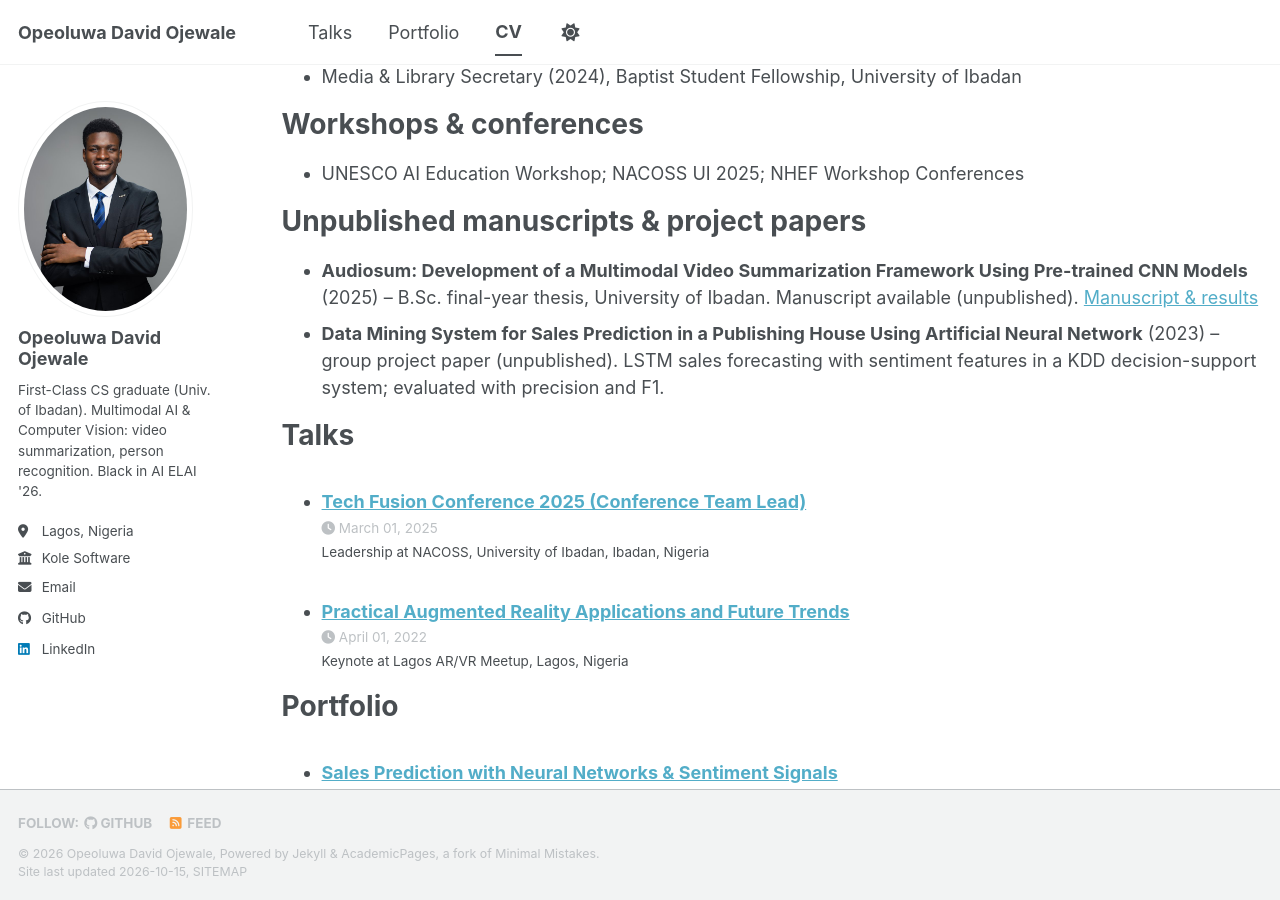
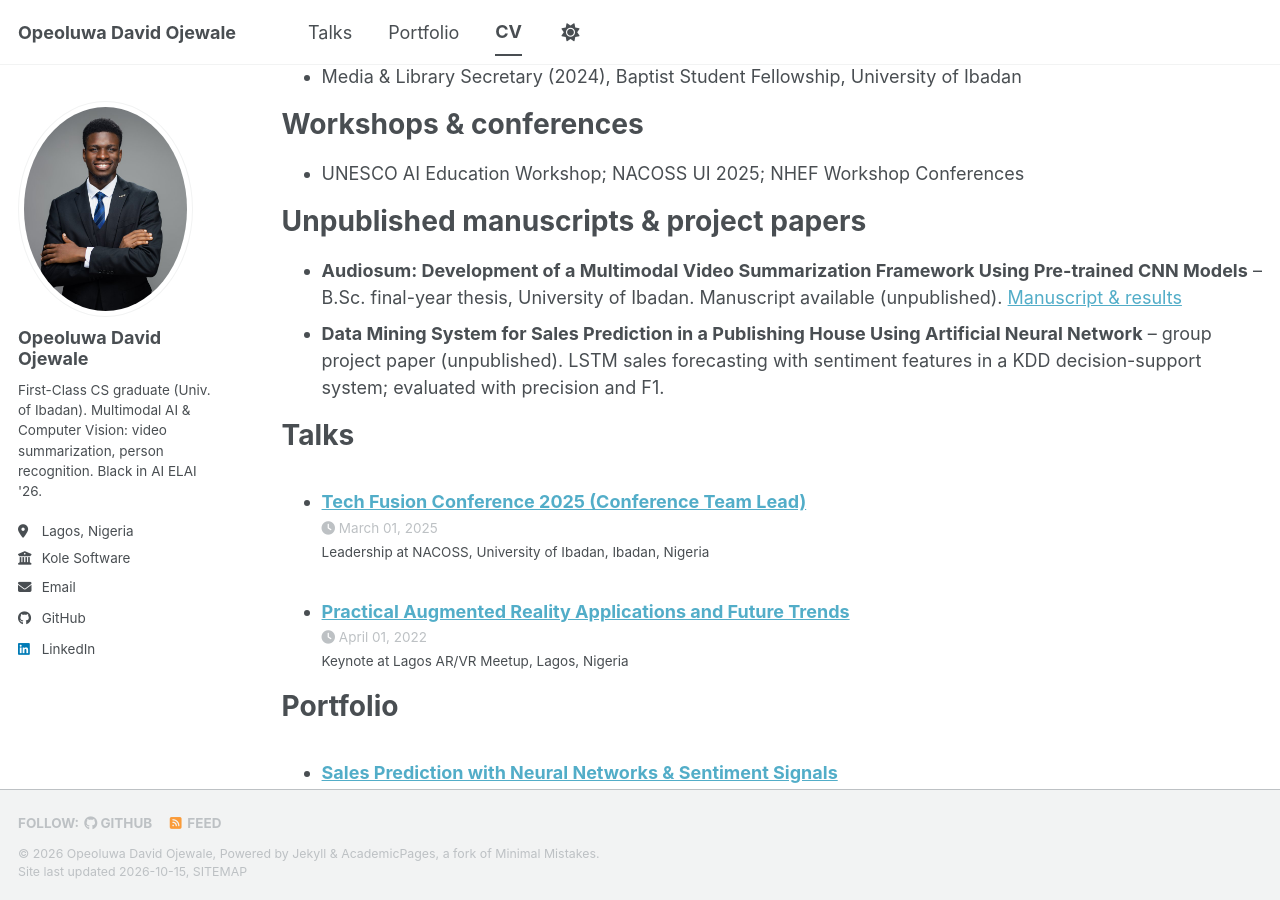
Before and after one commit to Davidcode-png/opeoluwa-ojewale, a Jekyll site: the page built from _pages/cv.md, in a window 1280 px wide and 900 px high, scrolled down 2065 px. Built offline with Jekyll 4.4.1, drawn with Linux system fonts in a browser that asks for light colours; a style sheet for code colours, icons or effects is not loaded.

Commit message:
updated publications timeline

```diff
--- a/_pages/cv.md
+++ b/_pages/cv.md
@@ -67,8 +67,8 @@ Workshops & conferences
 
 Unpublished manuscripts & project papers
 ======
-* **Audiosum: Development of a Multimodal Video Summarization Framework Using Pre-trained CNN Models** (2025) -- B.Sc. final-year thesis, University of Ibadan. Manuscript available (unpublished). [Manuscript & results](https://drive.google.com/open?id=1ifysSjw_GcsJUe7GUZ252RC7v9fhoKe7&usp=drive_fs)
-* **Data Mining System for Sales Prediction in a Publishing House Using Artificial Neural Network** (2023) -- group project paper (unpublished). LSTM sales forecasting with sentiment features in a KDD decision-support system; evaluated with precision and F1.
+* **Audiosum: Development of a Multimodal Video Summarization Framework Using Pre-trained CNN Models** -- B.Sc. final-year thesis, University of Ibadan. Manuscript available (unpublished). [Manuscript & results](https://drive.google.com/open?id=1ifysSjw_GcsJUe7GUZ252RC7v9fhoKe7&usp=drive_fs)
+* **Data Mining System for Sales Prediction in a Publishing House Using Artificial Neural Network** -- group project paper (unpublished). LSTM sales forecasting with sentiment features in a KDD decision-support system; evaluated with precision and F1.
 
 Talks
 ======
```
